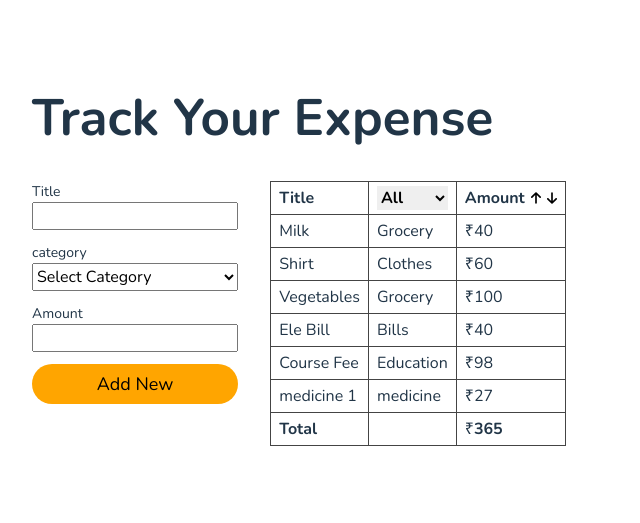
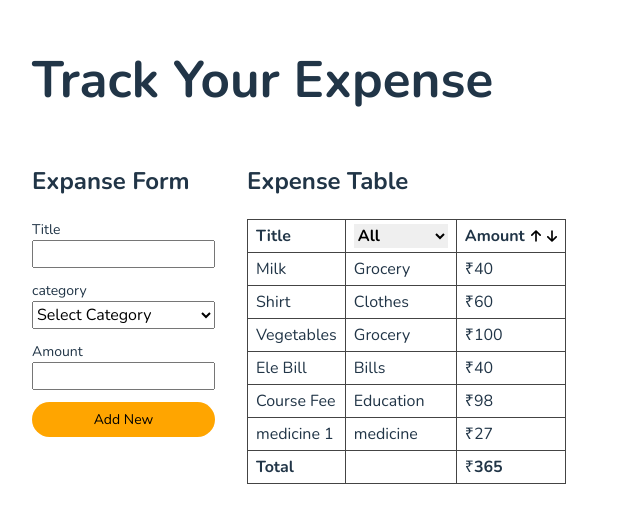
Before and after one commit to deepakgitofficial/Form_in_react_01, a React (Vite) app: page / in a window 1280 px wide. Shown: the part 149-672 px from the top of the page, without its empty margins (0-640 px from the left). Built offline with nearby package versions, Linux system fonts and the light colour scheme.

Commit message:
Setup LocalStorage Functionality

```diff
--- a/src/App.css
+++ b/src/App.css
@@ -103,7 +103,7 @@ main {
     width: 100%;
     /* height: 42px; */
     padding: 7px;
-    font-size: 18px;
+    font-size: 14px;
     font-family: inherit;
     margin-top: 8px;
     background-color: orange;
--- a/src/App.jsx
+++ b/src/App.jsx
@@ -3,23 +3,34 @@ import './App.css'
 import ExpenseForm from './Components/ExpenseForm'
 import ExpenseTable from './Components/ExpenseTable'
 import expenseData from './expenseData'
+import { LocalStorage } from './Components/LocalStorate'
 // import { DataProvider } from './ContextAPI'
 // import Demo from './Components/Demo'
 
 function App() {
-  const [expenses, setExpenses] = useState(expenseData);
-  const [editRowId, setEditRowId] = useState('');
+  const [expenses, setExpenses] = LocalStorage('expenses', expenseData);
+  const [editRowId, setEditRowId] = LocalStorage('isEditRow', '');
 
-    const [inputVal, setInputVal] = useState({
+  const [inputVal, setInputVal] = LocalStorage('inputVal', {
     title: '',
     category: '',
     amount: ''
   })
 
+  // const [localData, setLocalData] = LocalStorage('myVal', [1, 2, 3]);
+
+  // console.log(localData, 'localData')
 
   return (
     <main>
       <h1>Track Your Expense</h1>
+      {/* <p>{localData.join()}</p> */}
+      {/* <button style={{ background: 'gray' }}
+        onClick={() => {
+          setLocalData((prev) => [...prev, 10, 20, 30])}
+        }>
+        setLocalData
+      </button> */}
       <div className="expense-tracker">
         {/* <DataProvider>
           <Demo/>
--- a/src/Components/ExpenseForm.jsx
+++ b/src/Components/ExpenseForm.jsx
@@ -76,6 +76,10 @@ export default function ExpenseForm({ setExpData, inputVal, setInputVal, editRow
   }
 
   return (
+    <>
+    <div>
+
+    <h2>Expanse Form</h2>
     <form className="expense-form" onSubmit={handleSubmit}>
       <TextField
         id='title'
@@ -112,5 +116,8 @@ export default function ExpenseForm({ setExpData, inputVal, setInputVal, editRow
       />
       <button className="add-btn" >{editRowId? 'save': 'Add New'}</button>
     </form>
+
+    </div>
+    </>
   )
 }
--- a/src/Components/ExpenseTable.jsx
+++ b/src/Components/ExpenseTable.jsx
@@ -2,13 +2,13 @@ import React, { useState } from 'react'
 import ContextMenu from './ContextMenu';
 
 export default function ExpenseTable({ expenses, setExpData, setInputVal, setEditRowId }) {
-  const[rowId, setRowId] = useState('');
-  const[menuPosition, setMenuPosition] = useState({});
+  const [rowId, setRowId] = useState('');
+  const [menuPosition, setMenuPosition] = useState({});
   const [selectField, setselectField] = useState('');
   // const [shortA, setShortA] = useState([]);
   // const [shortD, setShortD] = useState([]);
 
-  const sorting =() => {
+  const sorting = () => {
     setExpData((prevState) => [...prevState.sort((a, b) => a.amount - b.amount)]);
     // const arr = expenses.sort(function (a, b) {
     //   if (a.amount > b.amount) {
@@ -23,7 +23,7 @@ export default function ExpenseTable({ expenses, setExpData, setInputVal, setEdi
     // setShortD([])
   }
 
-  const sortingD =() => {
+  const sortingD = () => {
     setExpData((prevState) => [...prevState.sort((b, a) => a.amount - b.amount)]);
     console.log(expenses, 'data')
     // const arr = expenses.sort(function (b, a) {
@@ -40,12 +40,11 @@ export default function ExpenseTable({ expenses, setExpData, setInputVal, setEdi
   }
 
   const filteredData = expenses.filter((element) => element.category.toLowerCase().includes(selectField));
-
   return (
     <>
       <div className="exp-table-parent">
         <ContextMenu
-      ContextMenuPosition = {menuPosition}
+          ContextMenuPosition={menuPosition}
           setMenuPosition={setMenuPosition}
           setDataList={setExpData}
           rowId={rowId}
@@ -54,6 +53,7 @@ export default function ExpenseTable({ expenses, setExpData, setInputVal, setEdi
           setEditRowId={setEditRowId}
         />
 
+        <h2>Expense Table</h2>
         <table className="expense-table" onClick={() => setMenuPosition({})}>
           <thead>
             <tr>
@@ -71,7 +71,7 @@ export default function ExpenseTable({ expenses, setExpData, setInputVal, setEdi
               <th className="amount-column">
                 <div>
                   <span>Amount</span>
-                <svg style={{cursor:"pointer"}} onClick={sorting}
+                  <svg style={{ cursor: "pointer" }} onClick={sorting}
                     xmlns="http://www.w3.org/2000/svg"
                     width="10"
                     viewBox="0 0 384 512"
@@ -96,7 +96,7 @@ export default function ExpenseTable({ expenses, setExpData, setInputVal, setEdi
           <tbody>
             {filteredData.map(({ id, title, category, amount }) => (
               <tr key={id}
-            onContextMenu={(e) =>{
+                onContextMenu={(e) => {
                   e.preventDefault();
                   // const contextMenu = document.querySelector('.context-menu');
                   // contextMenu.style.top = `${e.clientY + 30}px`;
@@ -122,7 +122,6 @@ export default function ExpenseTable({ expenses, setExpData, setInputVal, setEdi
           </tbody>
         </table>
       </div>
-
     </>
   )
 }
--- /dev/null
+++ b/src/Components/LocalStorate.js
@@ -0,0 +1,24 @@
+import { useEffect, useState } from "react";
+
+export function LocalStorage(key, initData) {
+    const [data, setData] = useState(initData)
+
+    useEffect(() => {
+        const existingData = localStorage.getItem(key);
+        if (existingData) {
+            setData(JSON.parse(existingData));
+        } else {
+            localStorage.setItem(key, JSON.stringify(initData));
+        }
+    }, [])
+
+    const updateData = (newData) => {
+        if (typeof newData === 'function') {
+            localStorage.setItem(key, JSON.stringify(newData(data)));
+        } else {
+            localStorage.setItem(key, JSON.stringify(newData));
+        }
+        setData(newData);
+    }
+    return [data, updateData];
+}
```
Lines whose indentation alone changed are shown as unchanged.
